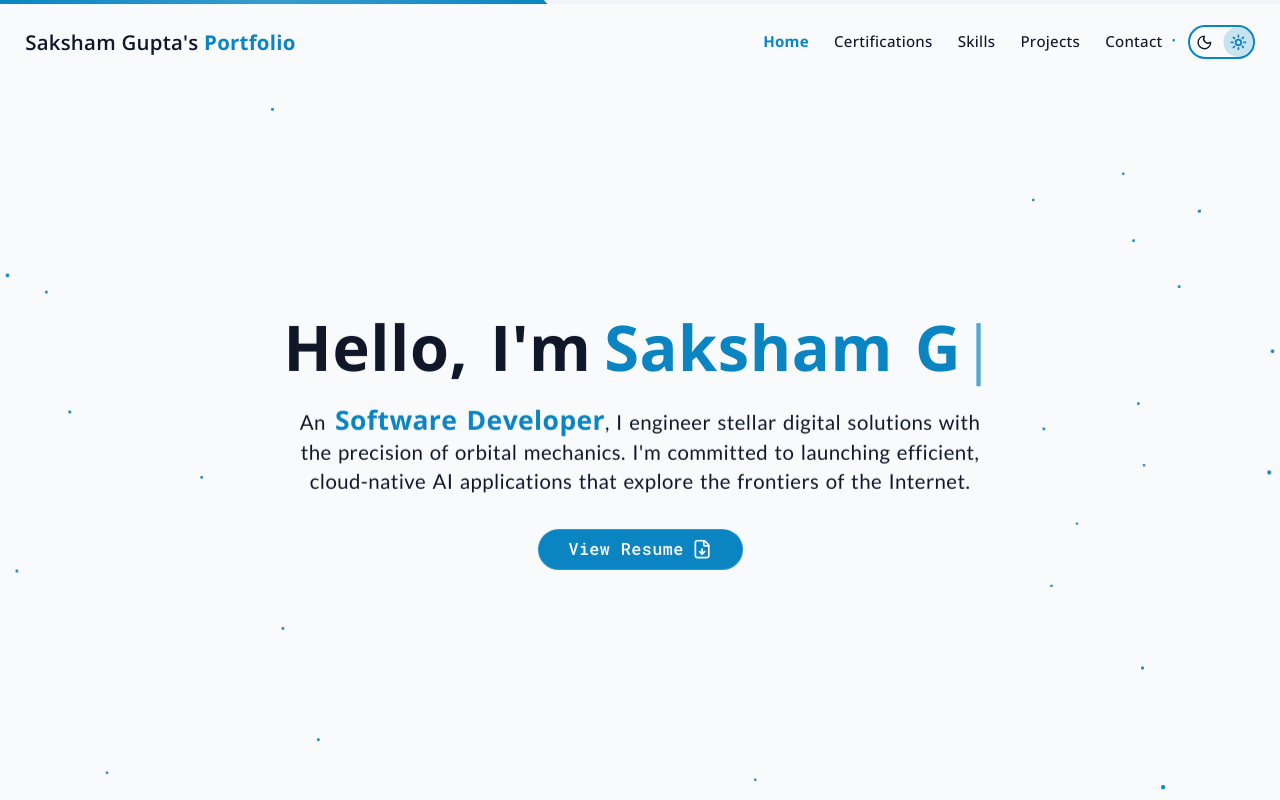
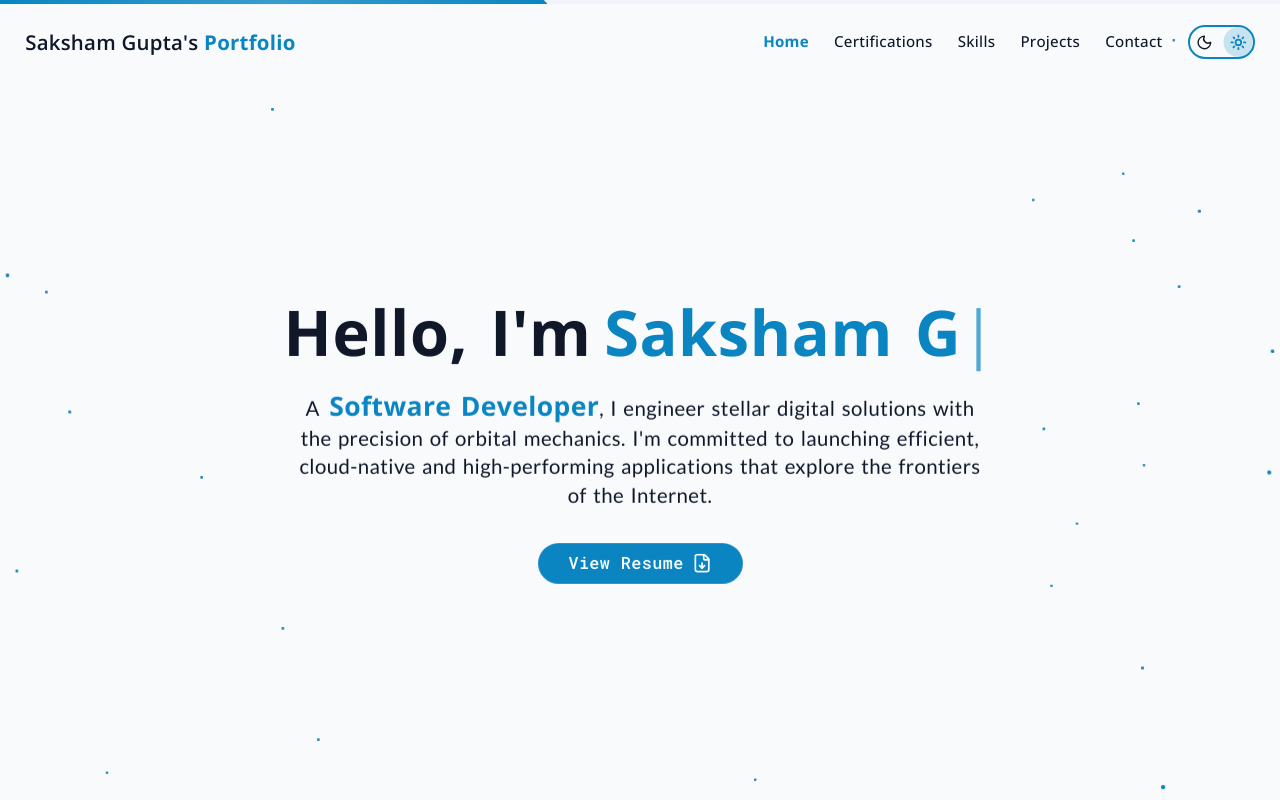
Before and after one commit to ERSA-14/ERSA_portfolio, a React (Vite) app: page / in a window 1280 px wide. Shown: the top 800 px of the page. Built offline with nearby package versions, Linux system fonts and the light colour scheme; a web font is replaced by a local one.

Commit message:
tweaks..

```diff
--- a/src/components/HomePage.jsx
+++ b/src/components/HomePage.jsx
@@ -58,15 +58,15 @@ export const HomePage = () => {
           {firstTypingComplete && (
             <>
               <p className="text-lg md:text-xl text-muted-foreground max-w-2xl mx-auto opacity-0 animate-fade-in-delay-3">
-                An
+                A
                 <span className="text-primary text-xl md:text-2xl font-bold">
                   {" "}
                   Software Developer
                 </span>
                 , I engineer stellar digital solutions with the precision of
                 orbital mechanics. I'm committed to launching efficient,
-                cloud-native AI applications that explore the frontiers of the
-                Internet.
+                cloud-native and high-performing applications that explore the
+                frontiers of the Internet.
                 <span> </span>{" "}
               </p>
 
```
